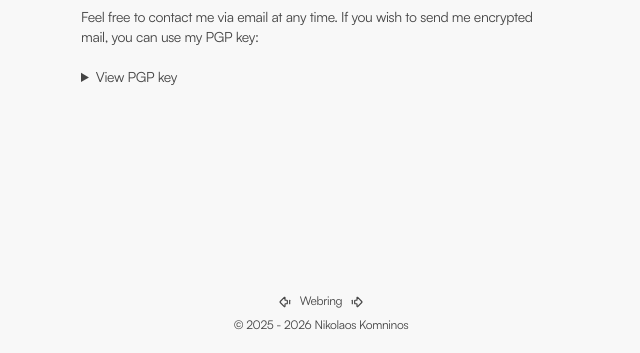
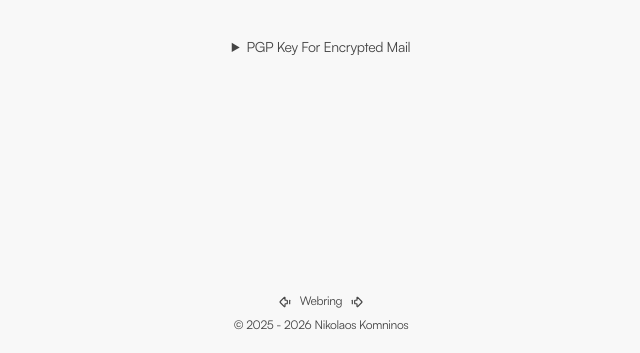
Before and after one commit to nikokomninos/nikokomninos.com, an Astro site: page / in a window 1280 px wide. Shown: the part 447-800 px from the top of the page, without its empty margins (319-959 px from the left). Built offline with nearby package versions, Linux system fonts and the light colour scheme; Astro itself is replaced by a stand-in of ours.

Commit message:
gut content

```diff
--- a/src/components/home/Content.astro
+++ b/src/components/home/Content.astro
@@ -136,16 +136,16 @@ import { RiDiscordLine } from "react-icons/ri";
     <p class="mb-5">
       My currently available full-stack work can be found on my resume, and my
       open-source work can be found on my GitHub.
-    </p> !-->
+    </p>
 
     <p class="mb-5">
       Feel free to contact me via email at any time. If you wish to send me
       encrypted mail, you can use my PGP key:
-    </p>
+    </p>  !-->
 
-    <details>
+    <details class="text-center">
       <summary class="cursor-pointer text-sm select-none">
-        View PGP key
+        PGP Key For Encrypted Mail
       </summary>
       <pre
         class="border-foreground-alt/50 mt-3 overflow-x-auto rounded-sm border p-4 text-xs">
```
